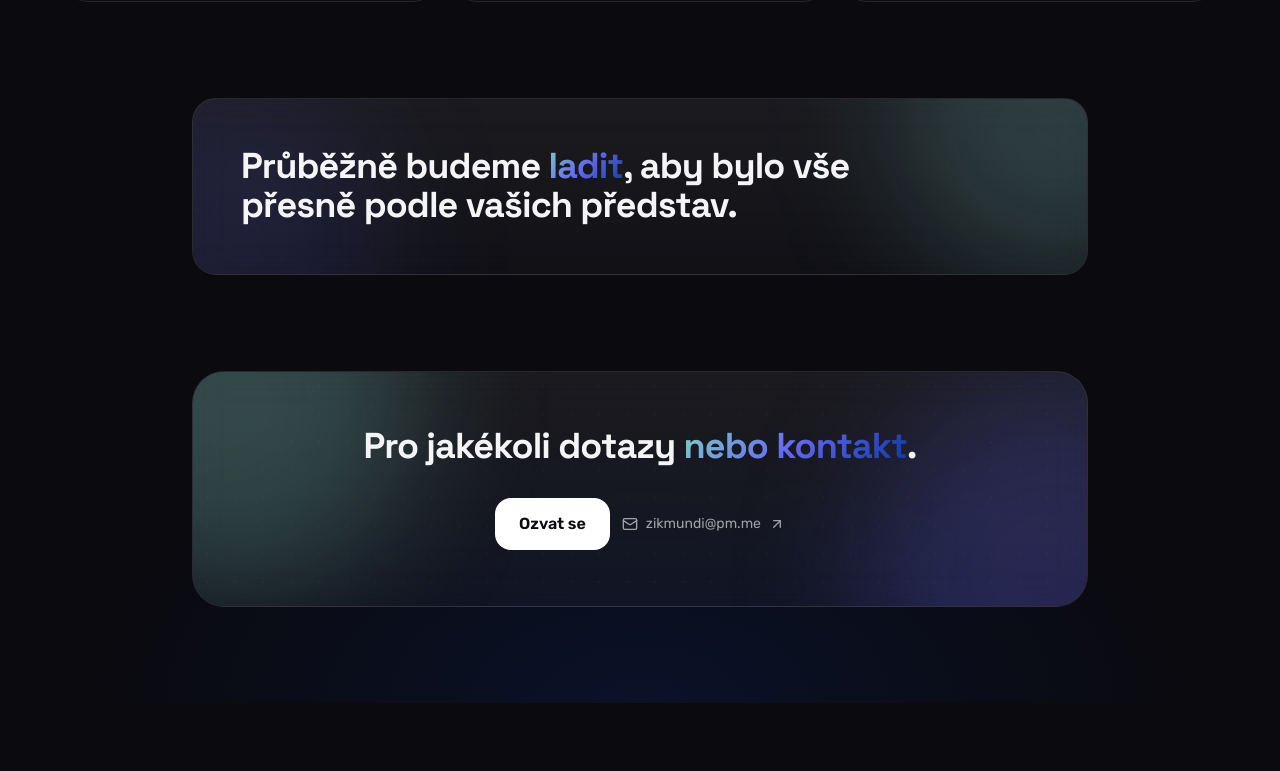
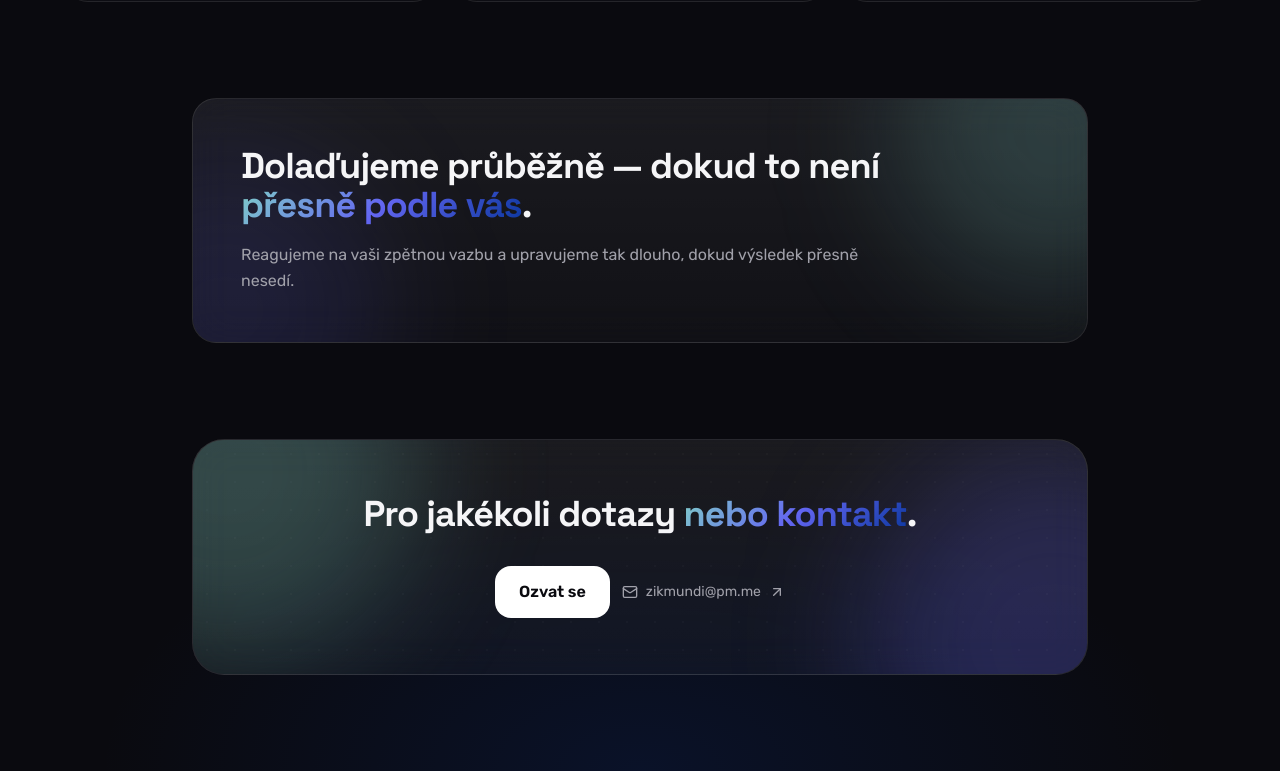
Before and after one commit to cd-adam-cle/remotion-nabidka-spoluprace, a Next.js app: page / in a window 1280 px wide. Shown: the part 1668-2439 px from the top of the page. Before the commit the page ends 2371 px from the top, so only its background shows below. Built offline with nearby package versions, Linux system fonts and the light colour scheme.

Commit message:
Rephrase Iteration section heading and add supporting subtitle
https://claude.ai/code/session_014vbTNxUvdyddV9ZVuQpwiY

```diff
--- a/components/Iteration.tsx
+++ b/components/Iteration.tsx
@@ -19,10 +19,13 @@ export function Iteration() {
           <div className="relative max-w-2xl">
             <h2
               style={{ fontFamily: "var(--font-display)" }}
-              className="text-3xl md:text-4xl font-bold tracking-tight leading-[1.1]"
+              className="text-3xl md:text-4xl font-bold tracking-tight leading-[1.1] mb-4"
             >
-              Průběžně budeme <span className="gradient-text">ladit</span>, aby bylo vše přesně podle vašich představ.
+              Dolaďujeme průběžně — dokud to není <span className="gradient-text">přesně podle vás</span>.
             </h2>
+            <p className="text-[var(--muted)] leading-relaxed">
+              Reagujeme na vaši zpětnou vazbu a upravujeme tak dlouho, dokud výsledek přesně nesedí.
+            </p>
           </div>
         </motion.div>
       </div>
```
